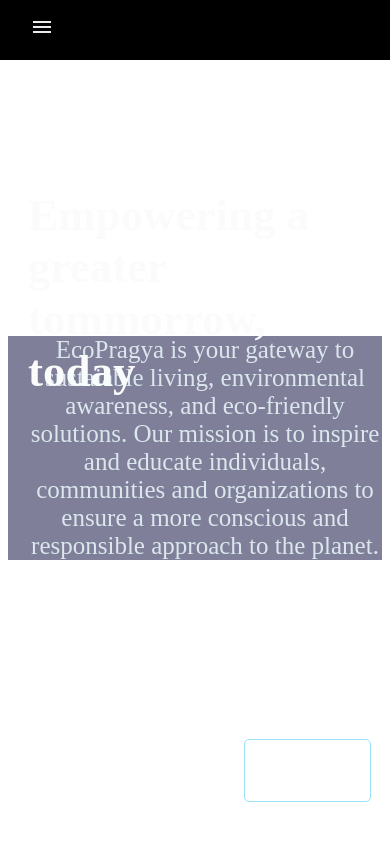
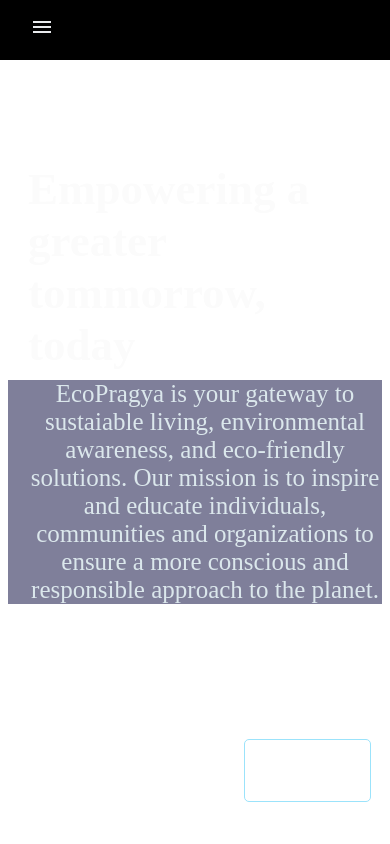
Before and after one commit to Parthasarathi-Das/Pragati, a plain HTML site: page Main.html in a window 390 px wide. Shown: the top 844 px of the page. Drawn offline with Linux system fonts and the light colour scheme; a script that the page names is missing.

```diff
--- a/General.css
+++ b/General.css
@@ -120,7 +120,7 @@
     color: white;
     outline: none;
     /* animation: lit 5s linear infinite alternate; */
-    padding: 5px;
+    padding-top: 20px;
     border: 1px solid rgb(155, 227, 251);
     /* border-radius: 50%; */
     border-radius: 5px;
@@ -539,7 +539,7 @@
 
 @media (max-width: 700px){
     .intro1{
-        margin-top: 20vmax;
+        margin-top: 17vmax;
         width: auto;
         height: auto;
         margin-left: auto;
@@ -554,6 +554,7 @@
         white-space: inherit;
     }
     .intro1 p {
+        margin-top: 100px;
         font-size: 25px;
         background-color: rgba(0, 0, 55, 0.5) ;
     }
@@ -569,6 +570,7 @@
     #space{
         background-image: url('e1.jpg');
         background-size: cover ;
+        min-height: 100vh;
     }
     .nav{
         width: 100%;
```
